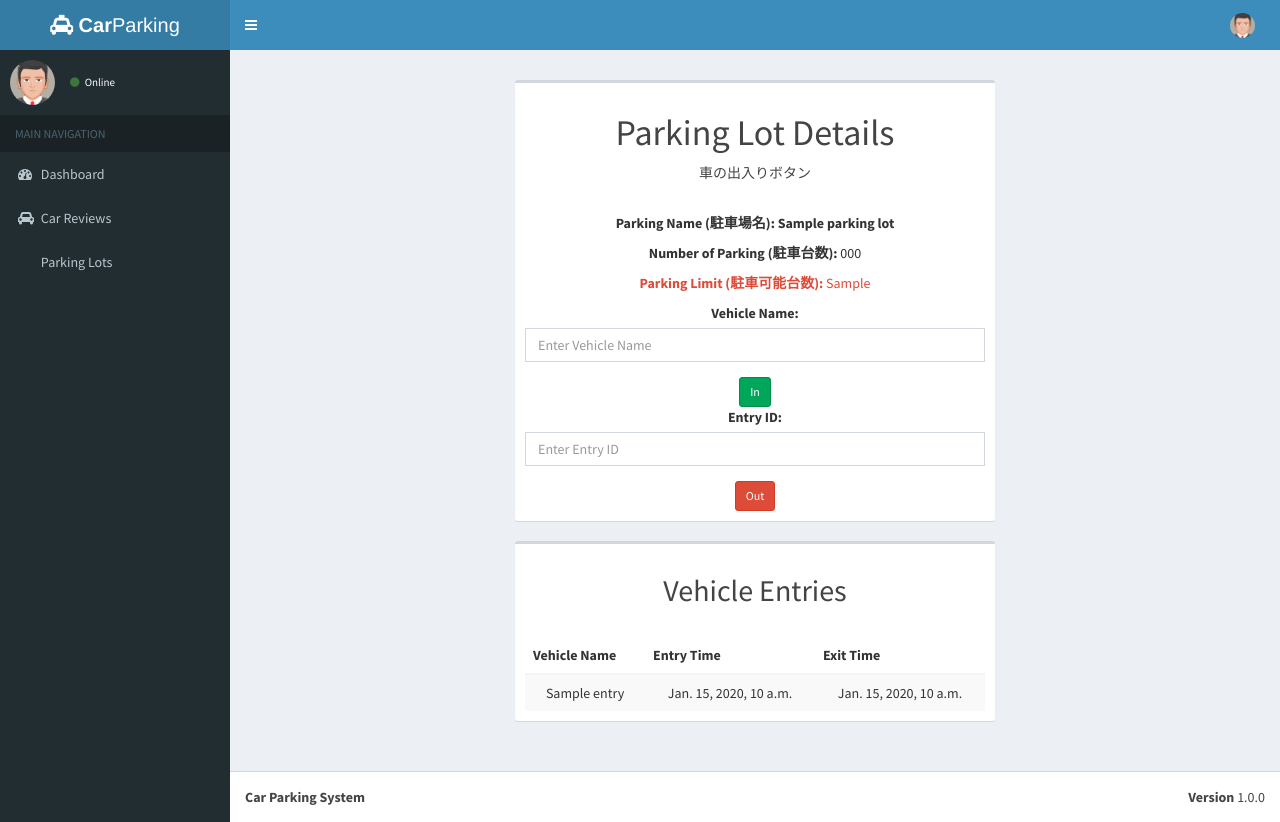
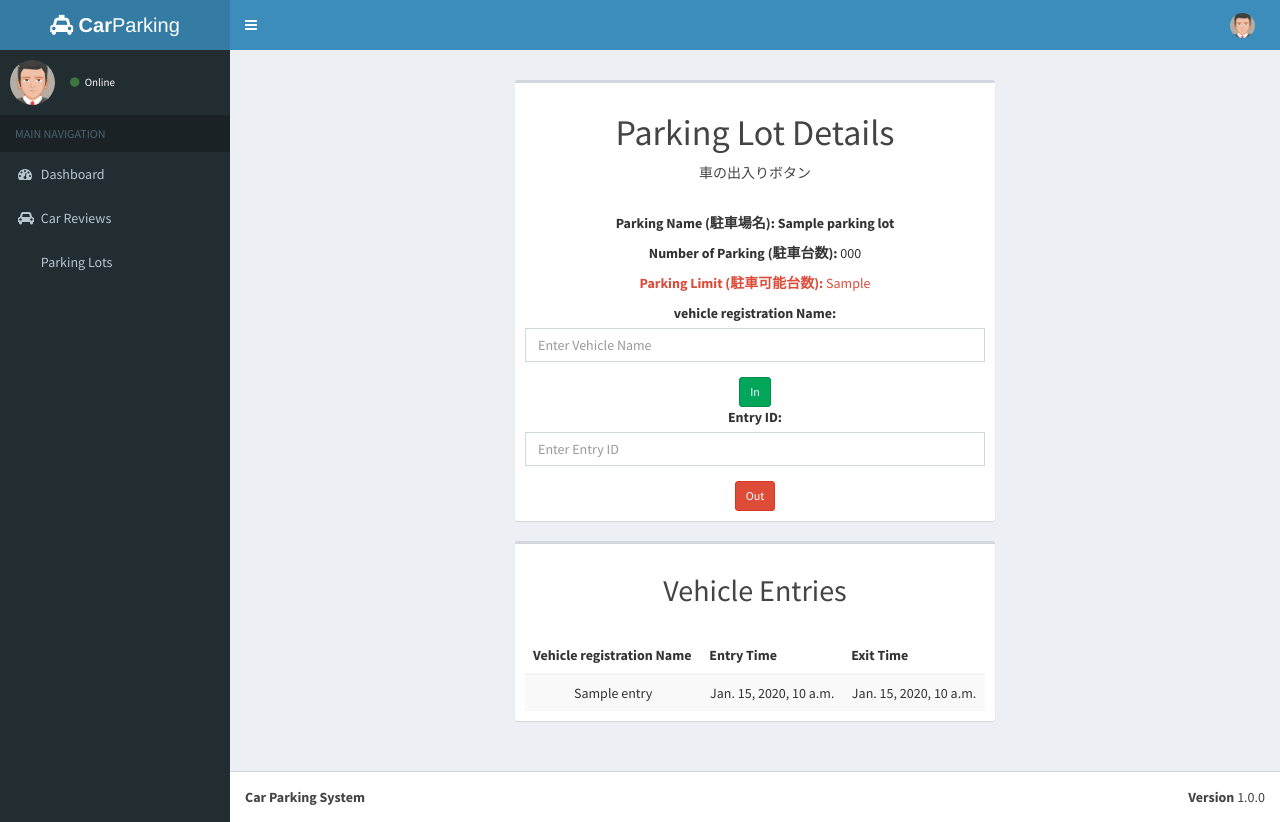
Before and after one commit to omar-faruk14/Parking_with_django_AI, a Django app: template templates/parking_lot_in_out.html in a window 1280 px wide. Run offline with Django 4.2, Linux system fonts and the light colour scheme; the template is opened without the code that fills it: most values are stand-ins (such as "Sample title", 1, 10 or a date in 2020); some libraries are stand-ins or nearby versions.

Commit message:
all parking vehicle informatiion display and update

```diff
--- a/templates/parking_lot_in_out.html
+++ b/templates/parking_lot_in_out.html
@@ -33,8 +33,8 @@
                     <form method="post" action="{% url 'parking_lot_detail' parking_lot_id=parking_lot.id %}">
                         {% csrf_token %}
                         <div class="form-group">
-                            <label for="vehicle_name">Vehicle Name:</label>
-                            <input type="text" class="form-control" id="vehicle_name" name="vehicle_name" placeholder="Enter Vehicle Name" required>
+                            <label for="vehicle_registration_Name">vehicle registration Name:</label>
+                            <input type="text" class="form-control" id="vehicle_registration_Name" name="vehicle_registration_Name" placeholder="Enter Vehicle Name" required>
                         </div>
                         <button class="btn btn-success btn-sm" type="submit" name="in">In</button>
                     </form>
@@ -60,7 +60,7 @@
                     <table class="table table-striped">
                         <thead>
                             <tr>
-                                <th>Vehicle Name</th>
+                                <th>Vehicle registration Name</th>
                                 <th>Entry Time</th>
                                 <th>Exit Time</th>
                             </tr>
@@ -68,7 +68,7 @@
                         <tbody>
                             {% for entry in parking_lot.vehicleentry_set.all %}
                             <tr>
-                                <td>{{ entry.vehicle_name }}</td>
+                                <td>{{ entry.vehicle_registration_Name }}</td>
                                 <td>{{ entry.entry_time }}</td>
                                 <td>{{ entry.exit_time|default:"N/A" }}</td>
                             </tr>
--- a/web_parking_app1/models.py
+++ b/web_parking_app1/models.py
@@ -10,7 +10,7 @@ class ParkingLot(models.Model):
 
 class VehicleEntry(models.Model):
     parking_lot = models.ForeignKey(ParkingLot, on_delete=models.CASCADE)
-    vehicle_name = models.CharField(max_length=255)
+    vehicle_registration_Name = models.CharField(max_length=255)
     entry_time = models.DateTimeField(auto_now_add=True)
     exit_time = models.DateTimeField(null=True, blank=True)
 
```
Also changed, not shown: web_parking_app1/views.py (+10 -7 lines), web_parking_app1/migrations/0004_rename_vehicle_name_vehicleentry_vehicle_registration_name.py (added).
